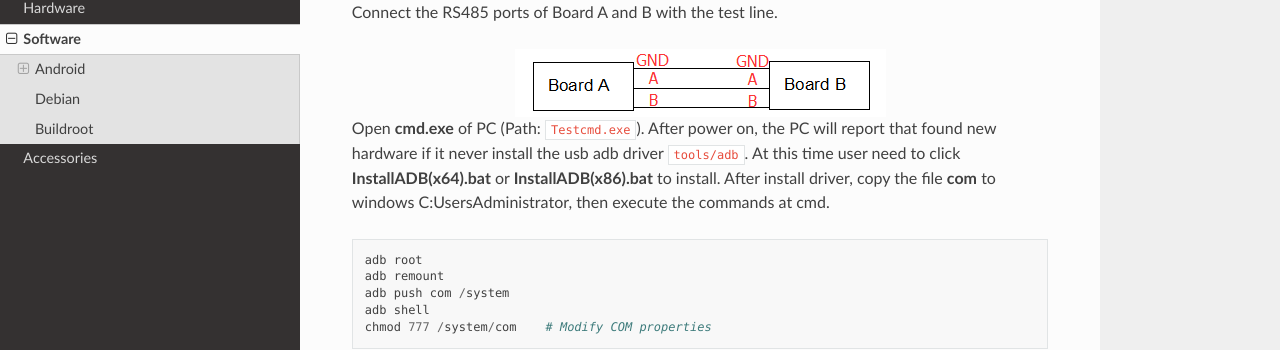
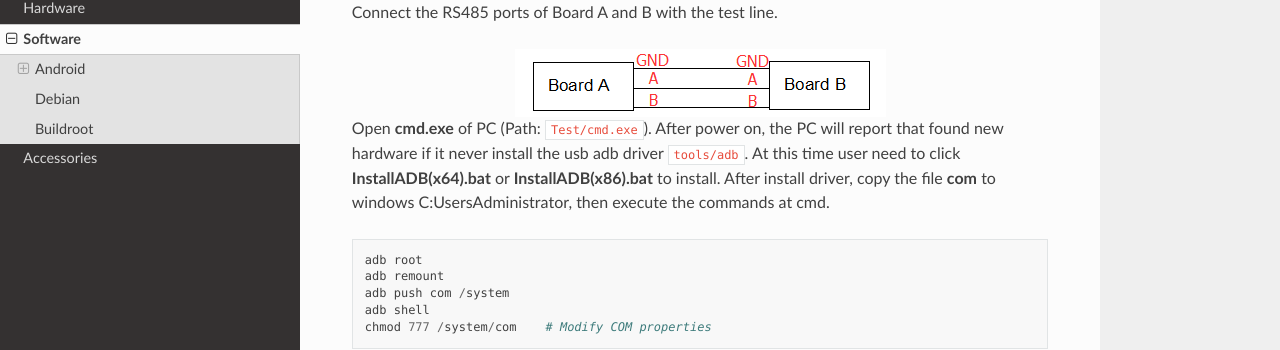
Before and after one commit to boardcon/EM3566, a Sphinx documentation site: the page built from docs/source/software.rst, in a window 1280 px wide and 900 px high, scrolled down 23532 px. Shown: the part 137-487 px from the top of the window. Built offline with Sphinx 7.4.7 and the Read the Docs theme 2.0.0, drawn with Linux system fonts in a browser that asks for light colours.

Commit message:
Update software.rst

```diff
--- a/docs/source/software.rst
+++ b/docs/source/software.rst
@@ -455,7 +455,7 @@
    :align: center
    :alt: Connect Board A and B
 
-Open **cmd.exe** of PC (Path: :file:`Test\cmd.exe`). After power on, the PC will report that found new hardware if it never install the usb adb driver :file:`tools/adb`. At this time user need to click **InstallADB(x64).bat** or **InstallADB(x86).bat** to install.
+Open **cmd.exe** of PC (Path: :file:`Test/cmd.exe`). After power on, the PC will report that found new hardware if it never install the usb adb driver :file:`tools/adb`. At this time user need to click **InstallADB(x64).bat** or **InstallADB(x86).bat** to install.
 After install driver, copy the file **com** to windows C:\Users\Administrator, then execute the commands at cmd.
 
 .. code-block::
@@ -527,13 +527,17 @@
 .. figure:: ./image/EM3566_SBC_Android11_figure_1.png
    :alt: test SATA
 
-
 6.14 IR
 """"""""""""""""""
 
 Connect IR receiver to the IR port. The EM3566 supports remote control.
 
+.. figure:: ./image/EM3566_SBC_Android11_IR.jpg
+   :alt: test IR
+   :align: left
 
+.. figure:: ./image/EM3566_SBC_Android11_figure_3.jpg
+   :alt: test IR
 
 
 
```
